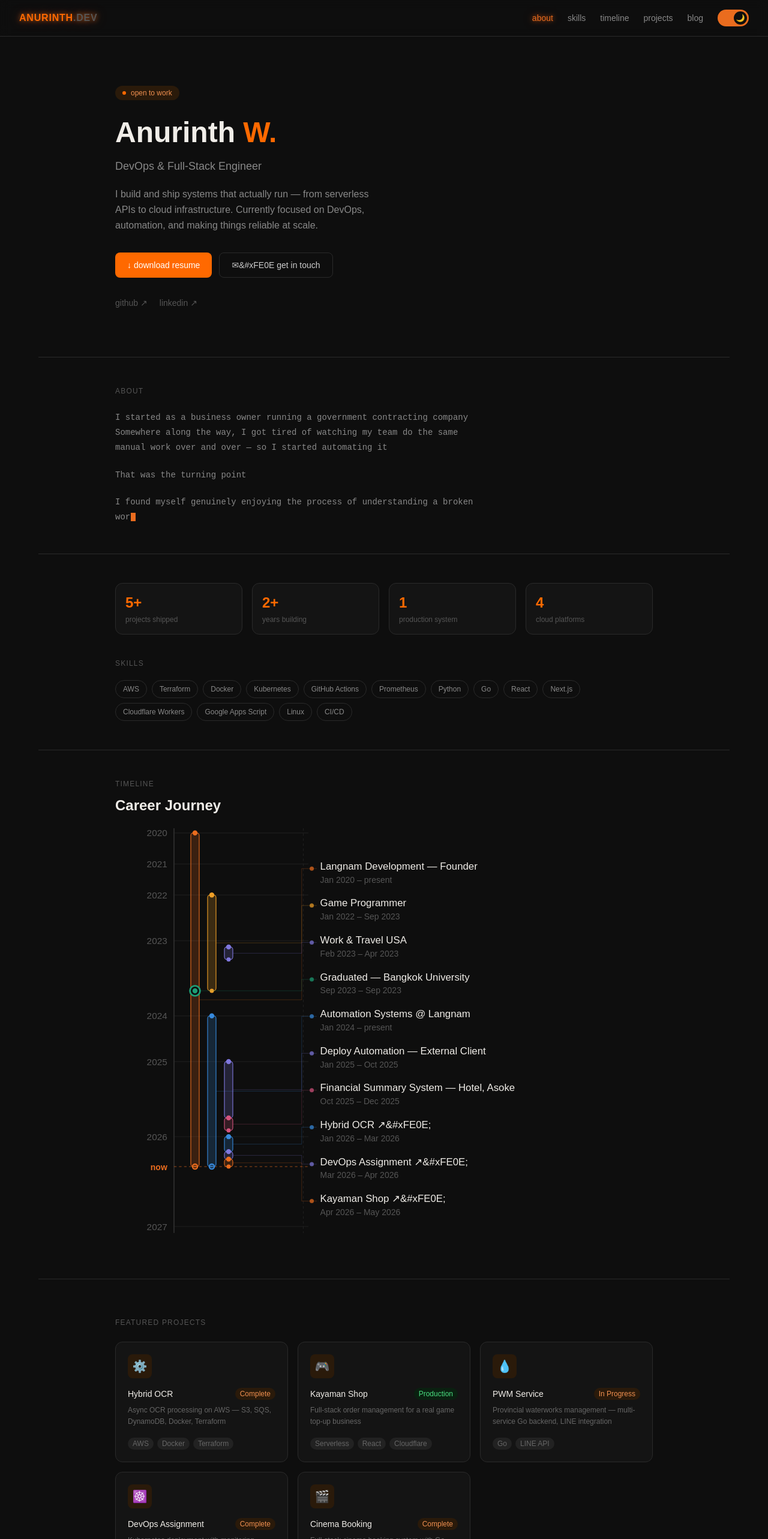
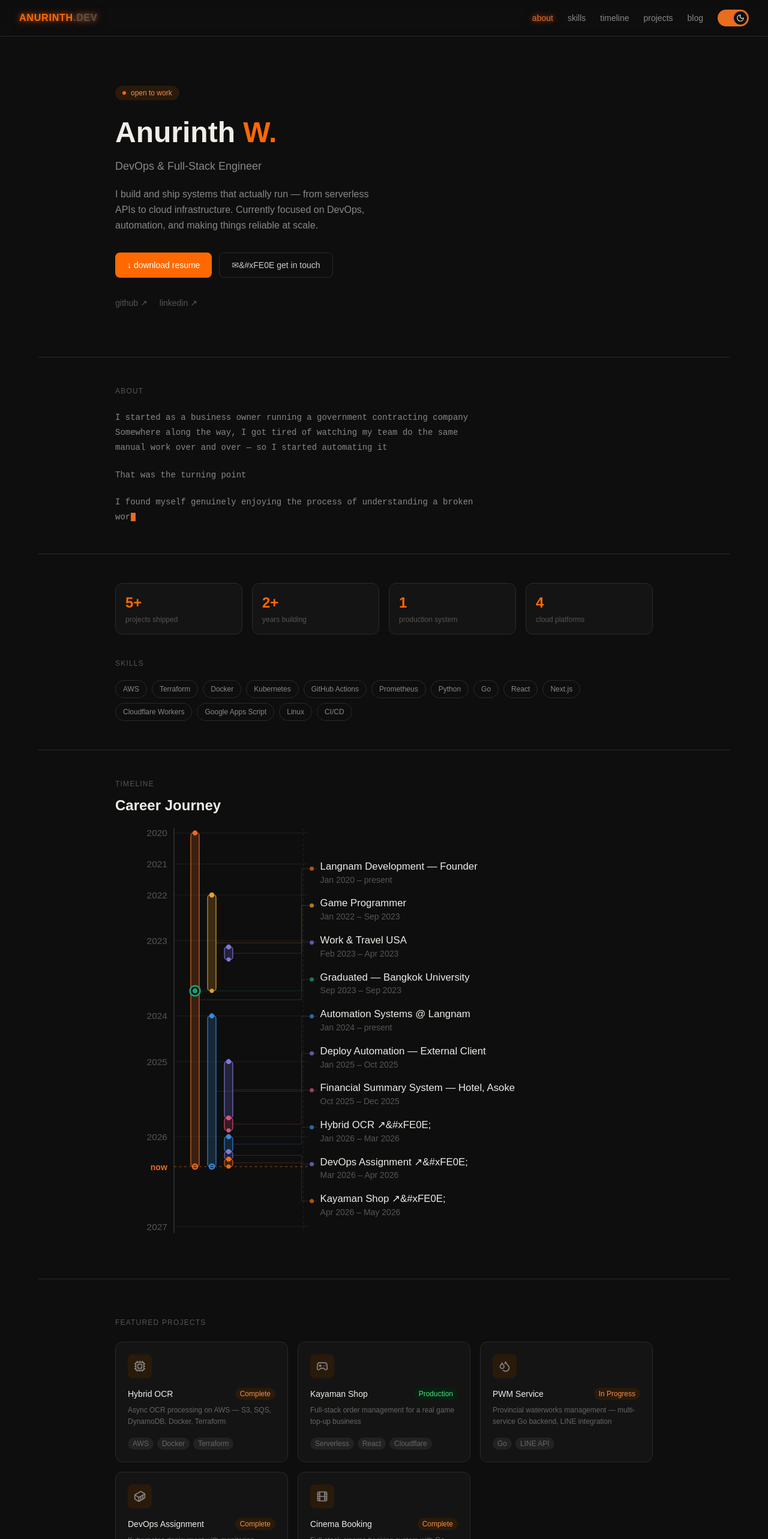
Before and after one commit to anurinth-w/portfolio, a Next.js app: page / in a window 1280 px wide. Shown: the top 2566 px of the page at 60% size. Built offline with nearby package versions, Linux system fonts and the light colour scheme.

Commit message:
feat: add lucide icons to projects, update toggle icons

```diff
--- a/app/page.tsx
+++ b/app/page.tsx
@@ -1,6 +1,7 @@
 "use client";
 
 import { useState, useEffect } from "react";
+import { Cpu, Gamepad2, Droplets, Container, Film, Sun, Moon } from "lucide-react";
 
 const EVENTS = [
   {
@@ -307,7 +308,7 @@ export default function Home() {
       tags: ["AWS", "Docker", "Terraform"],
       href: "https://github.com/anurinth-w/hybrid-ocr",
       status: "Complete",
-      icon: "⚙️",
+      icon: Cpu,
       iconBg: dark ? "#2a1a0a" : "#fff3e8",
     },
     {
@@ -316,7 +317,7 @@ export default function Home() {
       tags: ["Serverless", "React", "Cloudflare"],
       href: "https://github.com/anurinth-w/kayaman-shop",
       status: "Production",
-      icon: "🎮",
+      icon: Gamepad2,
       iconBg: dark ? "#2a1a0a" : "#fff3e8",
     },
     {
@@ -325,7 +326,7 @@ export default function Home() {
       tags: ["Go", "LINE API"],
       href: "https://github.com/anurinth-w/pwm-service",
       status: "In Progress",
-      icon: "💧",
+      icon: Droplets,
       iconBg: dark ? "#2a1a0a" : "#fff3e8",
     },
     {
@@ -334,7 +335,7 @@ export default function Home() {
       tags: ["K8s", "Prometheus", "Kustomize"],
       href: "https://github.com/anurinth-w/devops-assignment",
       status: "Complete",
-      icon: "☸️",
+      icon: Container,
       iconBg: dark ? "#2a1a0a" : "#fff3e8",
     },
     {
@@ -343,7 +344,7 @@ export default function Home() {
       tags: ["Go", "Docker", "CI/CD"],
       href: "https://github.com/anurinth-w/cinema-booking",
       status: "Complete",
-      icon: "🎬",
+      icon: Film,
       iconBg: dark ? "#2a1a0a" : "#fff3e8",
     },
   ];
@@ -409,7 +410,7 @@ export default function Home() {
                 display: "flex", alignItems: "center", justifyContent: "center",
                 fontSize: "12px",
               }}>
-                {dark ? "🌙" : "☀️"}
+                {dark ? <Moon size={14} /> : <Sun size={14} />}
               </div>
             </button>
           </div>
@@ -632,10 +633,10 @@ export default function Home() {
                 onMouseEnter={(e) => (e.currentTarget.style.borderColor = "#f97316")}
                 onMouseLeave={(e) => (e.currentTarget.style.borderColor = borderColor)}
               >
-                <div className="w-10 h-10 rounded-lg flex items-center justify-center text-xl mb-4"
-                  style={{ backgroundColor: p.iconBg }}>
-                  {p.icon}
-                </div>
+                <div className="w-10 h-10 rounded-lg flex items-center justify-center mb-4"
+  style={{ backgroundColor: p.iconBg }}>
+  <p.icon size={20} style={{ color: dark ? "#888" : "#666" }} />
+</div>
                 <div className="flex items-start justify-between gap-2 mb-2">
                   <span className="text-sm font-medium">{p.name}</span>
                   <span className="shrink-0 text-xs px-2 py-0.5 rounded-full" style={{
--- a/package.json
+++ b/package.json
@@ -9,6 +9,7 @@
     "lint": "eslint"
   },
   "dependencies": {
+    "lucide-react": "^1.14.0",
     "next": "^16.2.6",
     "react": "19.2.4",
     "react-dom": "19.2.4"
```
Also changed, not shown: 1 other file (tests, documents, lock files or other folders).
